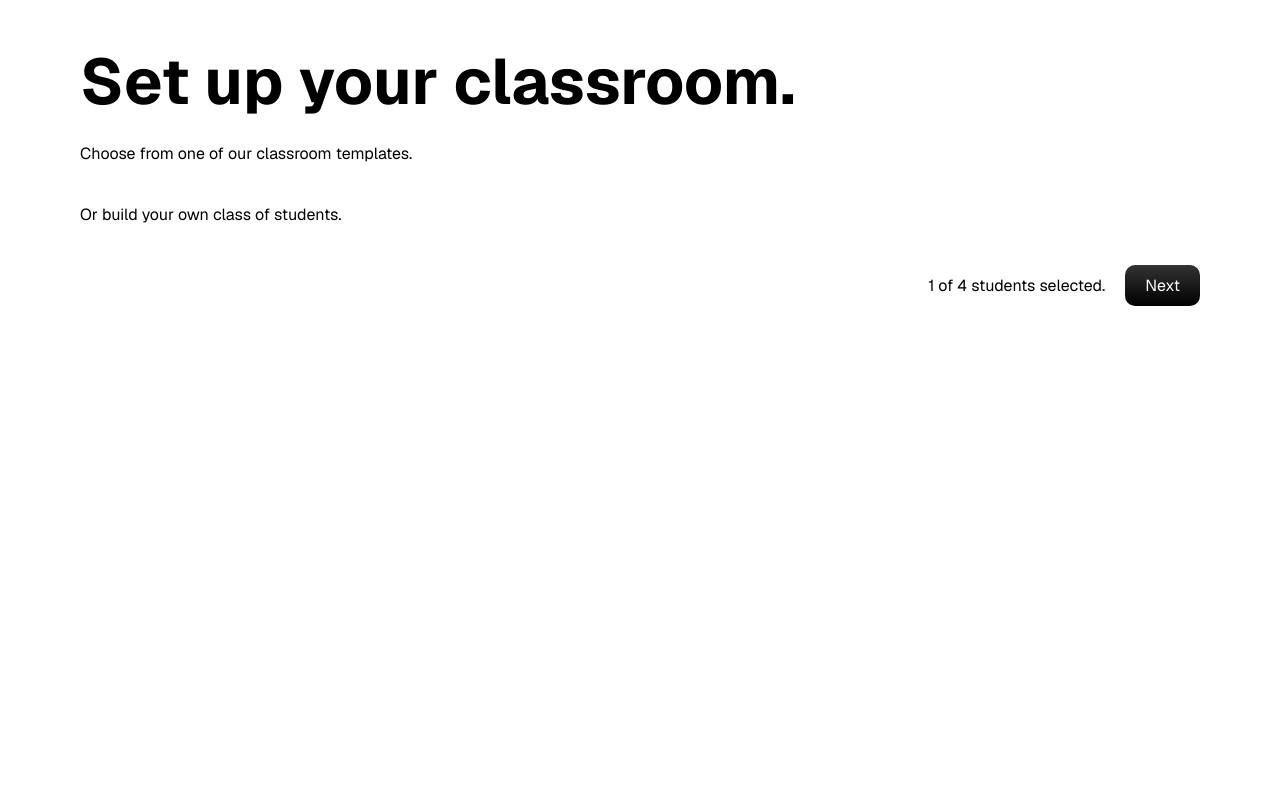
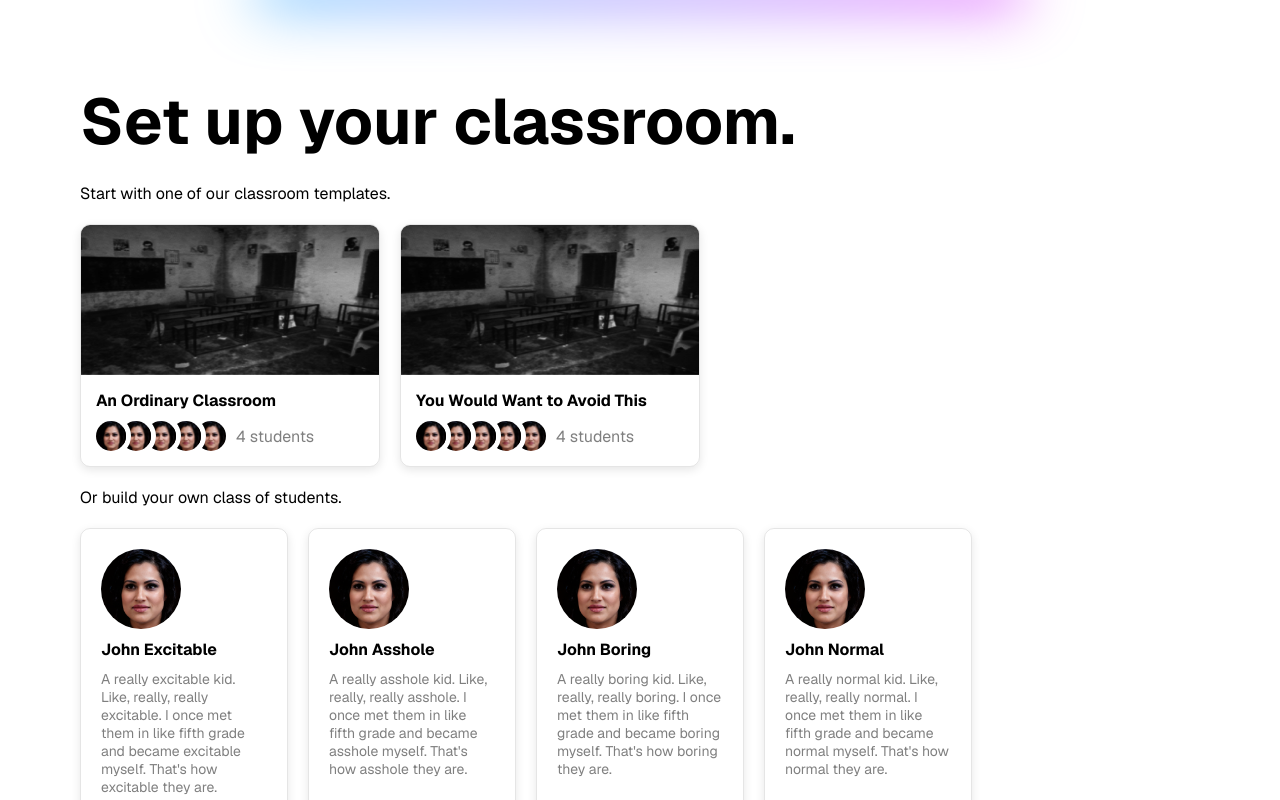
Before and after one commit to jasmine-dragons/engaged, a Next.js app in the folder client/: page /setup in a window 1280 px wide. Built offline with nearby package versions, Linux system fonts and the light colour scheme.

Commit message:
Classrooms and students

```diff
--- a/client/src/app/globals.css
+++ b/client/src/app/globals.css
@@ -15,3 +15,17 @@ a {
   color: inherit;
   text-decoration: none;
 }
+
+.blob-wrapper {
+  position: relative;
+}
+.blob {
+  position: absolute;
+  top: -20px;
+  left: 20%;
+  right: 20%;
+  border-radius: 50px;
+  height: 20px;
+  background-image: linear-gradient(to right, #0097ff, #ce00ff);
+  filter: blur(30px);
+}
--- a/client/src/app/layout.tsx
+++ b/client/src/app/layout.tsx
@@ -18,7 +18,12 @@ export default function RootLayout({
 }>) {
   return (
     <html lang="en">
-      <body className={inter.className}>{children}</body>
+      <body className={inter.className}>
+        <div className="blob-wrapper">
+          <div className="blob"></div>
+        </div>
+        {children}
+      </body>
     </html>
   );
 }
--- a/client/src/app/setup/page.module.css
+++ b/client/src/app/setup/page.module.css
@@ -1,5 +1,5 @@
 .container {
-  padding: 40px;
+  padding: 80px 40px;
   display: flex;
   flex-direction: column;
   gap: 20px;
@@ -29,3 +29,16 @@
   border-radius: 10px;
   cursor: pointer;
 }
+
+.gridIsh {
+  display: grid;
+  grid-template-columns: repeat(auto-fill, minmax(200px, 1fr));
+  gap: 20px;
+}
+.classrooms {
+  grid-template-columns: repeat(auto-fill, 300px);
+}
+
+.count {
+  color: rgba(0, 0, 0, 0.5);
+}
--- a/client/src/app/setup/page.tsx
+++ b/client/src/app/setup/page.tsx
@@ -1,17 +1,32 @@
-import Image from "next/image";
-import childImage from "@/../public/DEMO_CHILD.jpg";
+import { Classroom } from "@/components/Classroom";
 import styles from "./page.module.css";
+import { Student } from "@/components/Student";
+
+const classrooms = ["An Ordinary Classroom", "You Would Want to Avoid This"];
+const students = ["excitable", "asshole", "boring", "normal"];
 
 export default function Setup() {
   return (
     <div className={styles.container}>
       <h1 className={styles.heading}>Set up your classroom.</h1>
-      <p>Choose from one of our classroom templates.</p>
-      <div></div>
+      <p>Start with one of our classroom templates.</p>
+      <div className={`${styles.gridIsh} ${styles.classrooms}`}>
+        {classrooms.map((name) => (
+          <Classroom key={name} name={name} />
+        ))}
+      </div>
       <p>Or build your own class of students.</p>
-      <div></div>
+      <div className={styles.gridIsh}>
+        {students.map((student) => (
+          <Student
+            key={student}
+            name={`John ${student[0].toUpperCase()}${student.slice(1)}`}
+            description={`A really ${student} kid. Like, really, really ${student}. I once met them in like fifth grade and became ${student} myself. That's how ${student} they are.`}
+          />
+        ))}
+      </div>
       <div className={styles.bottom}>
-        <p>1 of 4 students selected.</p>
+        <p className={styles.count}>1 of 4 students selected.</p>
         <button className={styles.button} type="button">
           Next
         </button>
--- /dev/null
+++ b/client/src/components/Classroom/index.module.css
@@ -0,0 +1,51 @@
+.card {
+  border: 1px solid rgba(0, 0, 0, 0.1);
+  background: none;
+  font: inherit;
+  color: inherit;
+  box-shadow: 0 3px 10px rgba(0, 0, 0, 0.1);
+  border-radius: 10px;
+  overflow: hidden;
+  display: flex;
+  text-align: left;
+  flex-direction: column;
+  cursor: pointer;
+  transition: all 0.2s;
+}
+.card:hover {
+  border-color: rgba(0, 0, 0, 0.2);
+  box-shadow: 0 5px 15px rgba(0, 0, 0, 0.1);
+}
+
+.contents {
+  padding: 15px;
+  display: flex;
+  flex-direction: column;
+  gap: 10px;
+}
+
+.imageWrapper {
+  position: relative;
+  height: 150px;
+  width: 100%;
+}
+
+.name {
+  font-weight: bold;
+}
+
+.children {
+  display: flex;
+  margin: -5px;
+  align-items: center;
+}
+.child {
+  border: 5px solid white;
+  border-radius: 50%;
+  position: relative;
+  margin-right: -15px;
+}
+.total {
+  margin-left: 20px;
+  color: rgba(0, 0, 0, 0.5);
+}
--- /dev/null
+++ b/client/src/components/Classroom/index.tsx
@@ -0,0 +1,34 @@
+import Image from "next/image";
+import styles from "./index.module.css";
+import classImage from "@/../public/classroom.png";
+import childImage from "@/../public/DEMO_CHILD.jpg";
+
+export type ClassroomProps = {
+  name: string;
+};
+export function Classroom({ name }: ClassroomProps) {
+  return (
+    <button className={styles.card}>
+      <div className={styles.imageWrapper}>
+        <Image src={classImage} alt="classroom" fill className={styles.image} />
+      </div>
+      <div className={styles.contents}>
+        <p className={styles.name}>{name}</p>
+        <div className={styles.children}>
+          {Array.from({ length: 5 }, (_, i) => (
+            <Image
+              src={childImage}
+              alt="child"
+              width={40}
+              height={40}
+              className={styles.child}
+              key={i}
+              style={{ zIndex: 10 - i }}
+            />
+          ))}
+          <p className={styles.total}>4 students</p>
+        </div>
+      </div>
+    </button>
+  );
+}
--- /dev/null
+++ b/client/src/components/Student/index.module.css
@@ -0,0 +1,22 @@
+.card {
+  border: 1px solid rgba(0, 0, 0, 0.1);
+  box-shadow: 0 3px 10px rgba(0, 0, 0, 0.1);
+  padding: 20px;
+  border-radius: 10px;
+  display: flex;
+  flex-direction: column;
+  gap: 10px;
+}
+
+.pfp {
+  border-radius: 50%;
+}
+
+.name {
+  font-weight: bold;
+}
+
+.description {
+  color: rgba(0, 0, 0, 0.5);
+  font-size: 14px;
+}
--- /dev/null
+++ b/client/src/components/Student/index.tsx
@@ -0,0 +1,23 @@
+import Image from "next/image";
+import styles from "./index.module.css";
+import childImage from "@/../public/DEMO_CHILD.jpg";
+
+export type StudentProps = {
+  name: string;
+  description: string;
+};
+export function Student({ name, description }: StudentProps) {
+  return (
+    <div className={styles.card}>
+      <Image
+        src={childImage}
+        alt="child"
+        width={80}
+        height={80}
+        className={styles.pfp}
+      />
+      <p className={styles.name}>{name}</p>
+      <p className={styles.description}>{description}</p>
+    </div>
+  );
+}
```
Also changed, not shown: client/public/classroom.png (added).
